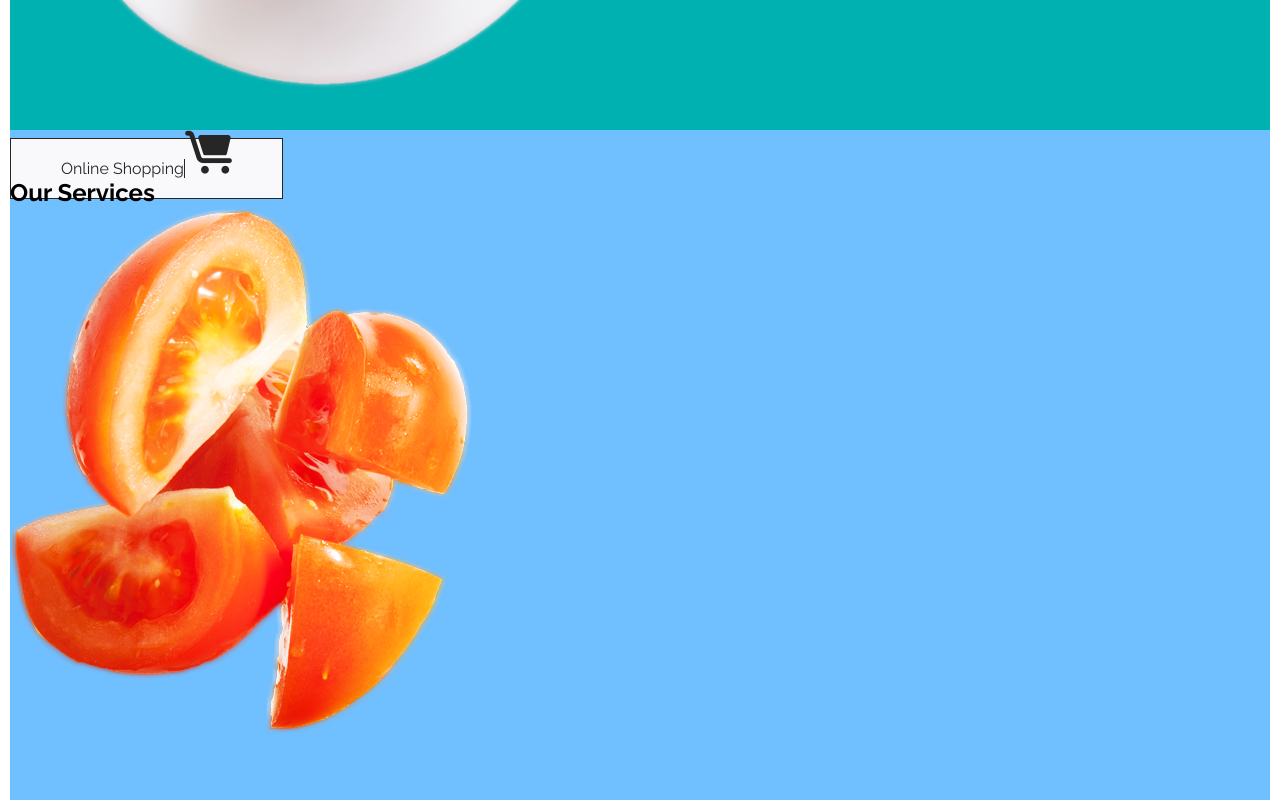
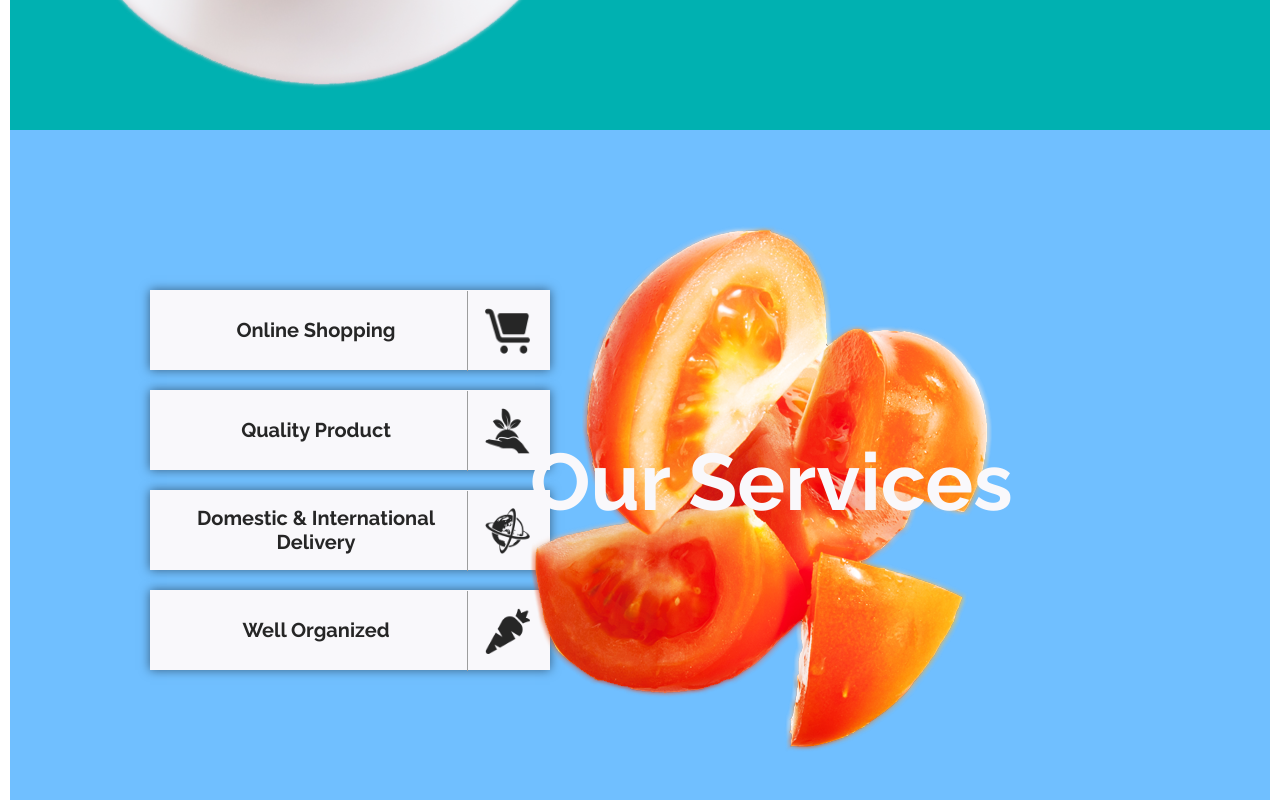
Before and after one commit to psevernyj/cahee, a website: page index.html in a window 1280 px wide. Shown: the part 1320-2120 px from the top of the page. Drawn offline with Linux system fonts and the light colour scheme.

Commit message:
change section-2

```diff
--- a/index.html
+++ b/index.html
@@ -57,8 +57,12 @@
 </section>
 <section class="section-2">
     <div class="section-2-nav">
-        <a href="#" class="button14"><span>Online Shopping</span></a>
-
+        <ul>
+            <li><a href="#">Online Shopping</a><img src="img/section-2/bagg.png"></li>
+            <li><a href="#">Quality Product</a><img src="img/section-2/hand.png"></li>
+            <li><a href="#">Domestic & International Delivery</a><img src="img/section-2/globus.png"></li>
+            <li><a href="#">Well Organized</a><img src="img/section-2/carrout.png"></li>
+        </ul>
     </div>
     <div class="section-2-pic">
         <h1>Our Services</h1>
--- a/scss/Section-2.scss
+++ b/scss/Section-2.scss
@@ -3,30 +3,67 @@
   background-size: cover;
   width: 100%;
   height: 90vh;
+  display: flex;
+  justify-content: space-around;
+  align-items: center;
 
   .section-2-nav {
-    a{
-      text-decoration: none;
-      border: 1px solid #262626;
-      background-color: #f9f8fb;
-      padding: 2rem 5rem;
+    ul {
 
-      span{
+      li {
+        width: 40rem;
+        height: 8rem;
+        border: 1px solid #f9f8fb;
+        background-color: #f9f8fb;
+        box-shadow: 0 0 10px rgba(0, 0, 0, 0.5);
+        position: relative;
+        display: flex;
+        justify-content: space-between;
+        align-items: center;
+        flex-direction: row;
+        margin-bottom: 2rem;
 
-        color: #262626;
+        a {
+          width: 300px;
+          padding-left: 3rem;
+          text-align: center;
+          text-decoration: none;
+          font-size: 2rem;
+          font-weight: bold;
+          color: #262626;
+        }
 
+        & img {
+          width: 8rem;
+          height: 8rem;
+          right: 2px;
+          position: absolute;
+          top: 0px;
+          padding: 17px;
+          border-left: 1px solid #9d9d9d;
+
+        }
       }
-      span:after{
-        content: url("../img/section-2/bagg.png");
-        border-left: 1px solid #262626;
+    }
+  }
 
-      }
+  .section-2-pic {
+    width: 60rem;
+    position: relative;
+    margin-left: -30rem;
 
 
+    h1 {
+      font-size: 8rem;
+      font-weight: bold;
+      color: #f9f8fb;
+      position: absolute;
+      top: 21rem;
+      z-index: 200;
     }
 
-
-
-
+    img {
+      z-index: 100;
+    }
   }
 }
```
Also changed, not shown: css/index.css.
